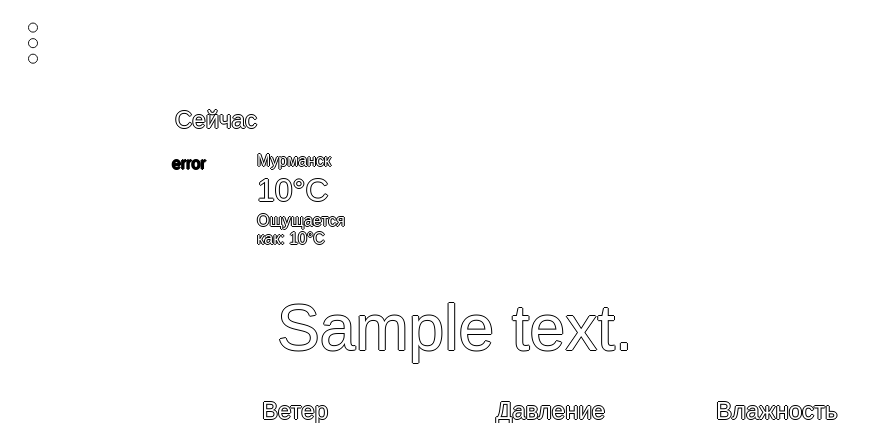
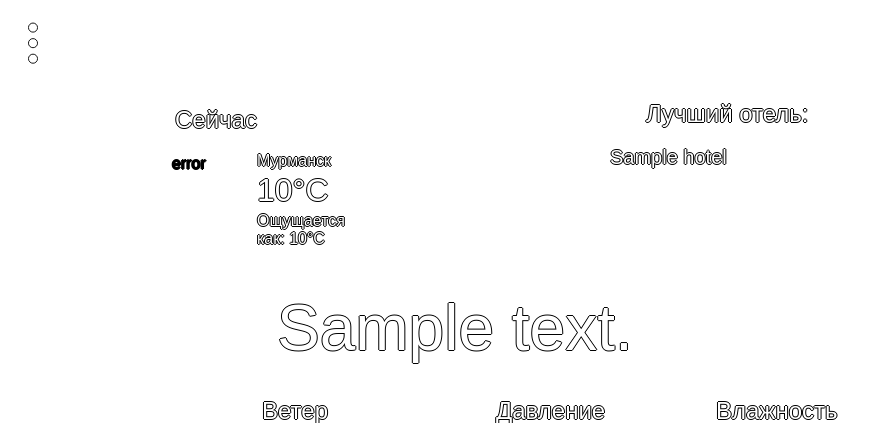
Before and after one commit to Trixy-Love/project_bmstu, a Django app: page /weather_conditions in a window 1280 px wide. Shown: the top 423 px of the page, without its empty margins (0-873 px from the left). Run offline with Django 5.2, Linux system fonts and the light colour scheme; data comes from the database, SQL or seed files in the repository; both versions use the stored data as it was after the commit; a database or web service that is not in the repository returns one stand-in record (values such as "Sample title"); data that the repository does not hold is empty.

Commit message:
Функция просмотра отеля

```diff
--- a/my_site/main1/templates/main1/weather_conditions.html
+++ b/my_site/main1/templates/main1/weather_conditions.html
@@ -280,7 +280,7 @@
           {%elif info.icon == "11n" %}
           <img style="width: 750px; height: 420.93px; left: 143px; top: 81px; position: absolute" src="https://i.yapx.cc/YTQoE.png" />
           {%elif info.icon == "13n" %}
-          <img style="width: 750px; height: 420.93px; left: 143px; top: 81px; position: absolute" src="https://i.yapx.cc/YNXVj.jpg" />
+          <img style="width: 750px; height: 420.93px; left: 143px; top: 81px; position: absolute" src="https://i.yapx.cc/YYcfM.png" />
           {%elif info.icon == "50n" %}
           <img style="width: 750px; height: 420.93px; left: 143px; top: 81px; position: absolute" src="https://i.yapx.cc/YTR7j.png" />
           {% endif %}
@@ -581,6 +581,10 @@
             <p1 style="left: 96px; top: 0px; position: absolute; color: white; font-size: 24px;    font-weight: 500; word-wrap: break-word">Ветер</p1>
         </div>
         <p1 style="left: 277px; top: 291px; position: absolute; color: white; font-size: 64px;    font-weight: 500; word-wrap: break-word">{{info.descriprion}}</p1>
+        <div style="width: 300px; height: 70px; left: 550px; top: 100px; position: absolute">
+          <p1 style="left: 60px; top: 46px; position: absolute; color: white; font-size: 20px;    font-weight: 500; word-wrap: break-word">{{info.hotel}}</p1>
+          <p1 style="left: 96px; top: 0px; position: absolute; color: white; font-size: 24px;    font-weight: 500; word-wrap: break-word">Лучший отель:</p1>
+        </div>
     </div>
     <div id="sidebar" class="sidebar">
         <a href="javascript:void(0)" class="accbtn" id="accbtn" onclick="openSidebarq()">
--- a/my_site/main1/views.py
+++ b/my_site/main1/views.py
@@ -6,6 +6,7 @@ from .forms import City1Form
 from django.shortcuts import redirect
 from django.http import HttpResponse
 def index(request):
+    url1 = "https://engine.hotellook.com/api/v2/lookup.json?query={}&lang=ru&lookFor=both&limit=1"
     appid = "64b27a9ca653a9ab3855bc2801d2edaf"
     url="https://api.openweathermap.org/data/2.5/weather?q={}&units=metric&appid=" + appid
     if(request.method == "POST"):
@@ -15,6 +16,7 @@ def index(request):
     cities = City.objects.all()
     for city in cities:
         q = True
+    res1 = requests.get(url1.format(city.name)).json()
     res = requests.get(url.format(city.name)).json()
     if res.get("main"):
         city_info = {
@@ -22,7 +24,8 @@ def index(request):
             "temp": str(round(float(res["main"]["temp"])))+"°",
             "feels_like": "Ощущается как: " + str(round(res["main"]["feels_like"])) + "°",
             "icon": res["weather"][0]["icon"],
-            "error": False
+            "error": False,
+            "hotel": res1["results"]["hotels"][0]["label"]
         }
     else:
         city_info={
@@ -63,6 +66,7 @@ def user_settings(request):
     return render(request, "main1/user_settings.html", context)
 
 def weather_conditions(request):
+    url1 = "https://engine.hotellook.com/api/v2/lookup.json?query={}&lang=ru&lookFor=both&limit=1"
     appid = "64b27a9ca653a9ab3855bc2801d2edaf"
     url="https://api.openweathermap.org/data/2.5/weather?q={}&units=metric&appid=" + appid
     if(request.method == "POST"):
@@ -72,6 +76,7 @@ def weather_conditions(request):
     cities = City.objects.all()
     for city in cities:
         q = True
+    res1 = requests.get(url1.format(city.name)).json()
     res = requests.get(url.format(city.name)).json()
     if res.get("main"):
         city_info = {
@@ -85,6 +90,7 @@ def weather_conditions(request):
             "pressure":str(res["main"]["pressure"]) + "mm Hg",
             "humidity":str(res["main"]["humidity"])+"%",
             "descriprion":str(res["weather"][0]["description"]),
+            "hotel": res1["results"]["hotels"][0]["label"]
         }
     else:
         city_info={
```
Also changed, not shown: my_site/db.sqlite3.
